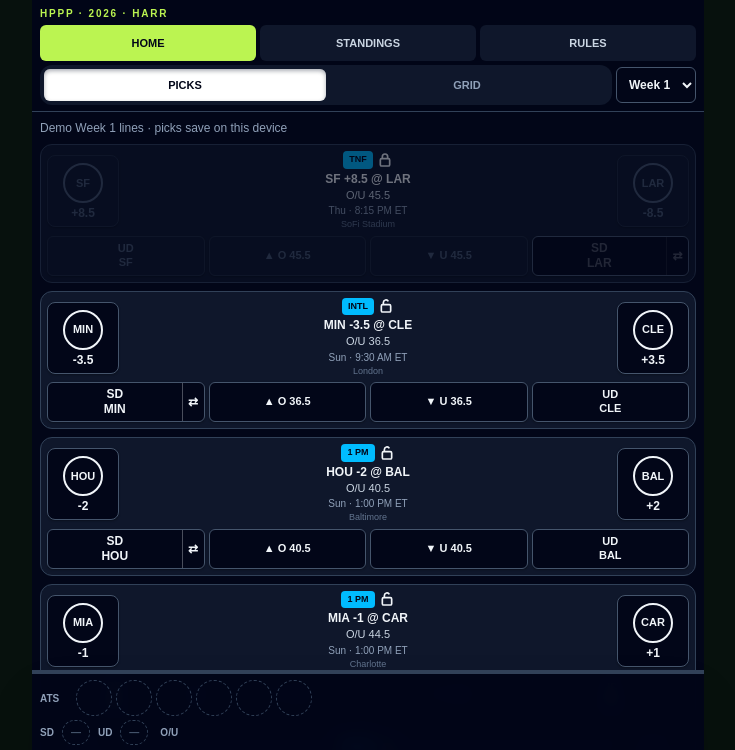
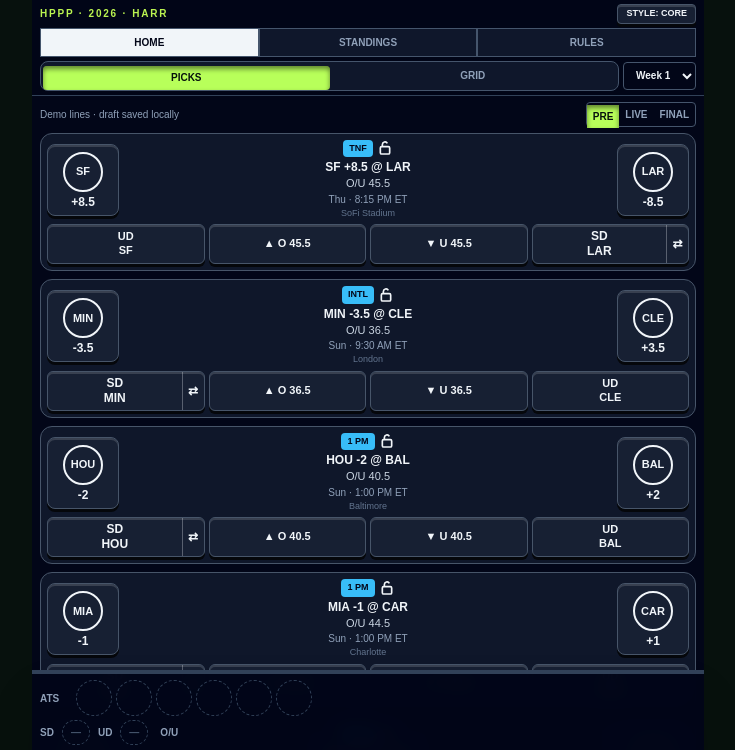
Before and after one commit to ghreichert96/nfl-pool, a Next.js app: page / in a window 1280 px wide. Shown: the top 750 px of the page, without its empty margins (272-1007 px from the left). Built offline with nearby package versions, Linux system fonts and the light colour scheme.

Commit message:
Prototype retro theme and live game states

```diff
--- a/src/app/globals.css
+++ b/src/app/globals.css
@@ -15,6 +15,87 @@ html,
 body {
   min-height: 100%;
 }
+
+.pick-shell {
+  --panel: #0f172a;
+  --panel-raised: #172033;
+  --line: #475569;
+  --accent-ui: #b8ff5a;
+  --accent-ink: #07110d;
+  --badge: #38bdf8;
+}
+
+.pick-shell.retro {
+  --panel: #181526;
+  --panel-raised: #29223d;
+  --line: #74658c;
+  --accent-ui: #63d471;
+  --accent-ink: #101512;
+  --badge: #d95fd1;
+  background-color: #100e19;
+  background-image: linear-gradient(
+    rgb(255 255 255 / 0.025) 1px,
+    transparent 1px
+  );
+  background-size: 100% 4px;
+}
+
+.game-card {
+  border-color: var(--line);
+  background: var(--panel);
+}
+
+.game-card-live {
+  border-color: #a88735;
+  background: #211e19;
+}
+
+.game-card-final {
+  border-color: #64748b;
+  background: #171b22;
+}
+
+.game-badge {
+  background: var(--badge);
+}
+
+.control-raised {
+  border-color: var(--line);
+  background: var(--panel-raised);
+  box-shadow:
+    inset 0 2px 0 rgb(255 255 255 / 0.14),
+    0 3px 0 #05070b;
+  transform: translateY(0);
+}
+
+.control-pressed {
+  border-color: #d8ff9d;
+  background: var(--accent-ui);
+  color: var(--accent-ink);
+  box-shadow: inset 0 3px 5px rgb(0 0 0 / 0.48);
+  transform: translateY(2px);
+}
+
+.retro .control-raised,
+.retro .control-pressed,
+.retro .game-card,
+.retro .game-card-live,
+.retro .game-card-final {
+  border-radius: 3px;
+}
+
+.retro .control-raised {
+  box-shadow:
+    inset 2px 2px 0 rgb(255 255 255 / 0.2),
+    inset -2px -2px 0 rgb(0 0 0 / 0.35),
+    0 3px 0 #050408;
+}
+
+.retro .control-pressed {
+  box-shadow:
+    inset 3px 3px 0 rgb(0 0 0 / 0.45),
+    inset -1px -1px 0 rgb(255 255 255 / 0.14);
+}
 body {
   margin: 0;
   background: var(--background);
--- a/src/features/picks/mock-games.ts
+++ b/src/features/picks/mock-games.ts
@@ -10,7 +10,8 @@ export const MOCK_GAMES: Game[] = [
     badge: "TNF",
     kickoff: "Thu · 8:15 PM ET",
     location: "SoFi Stadium",
-    locked: true,
+    status: "upcoming",
+    score: { away: 24, home: 21, detail: "3:31 Q3" },
     result: {
       atsWinner: "SF",
       totalWinner: "under",
--- a/src/features/picks/model.ts
+++ b/src/features/picks/model.ts
@@ -12,7 +12,12 @@ export type Game = {
   badge: string;
   kickoff: string;
   location: string;
-  locked?: boolean;
+  status?: "upcoming" | "live" | "final";
+  score?: {
+    away: number;
+    home: number;
+    detail: string;
+  };
   result?: {
     atsWinner: string | null;
     totalWinner: "over" | "under" | null;
--- a/src/features/picks/picks-experience.tsx
+++ b/src/features/picks/picks-experience.tsx
@@ -20,10 +20,8 @@ import {
 } from "./model";
 
 const draftStorageKey = "hppp:2026:week-1:draft";
-const selectedClass =
-  "border-lime-300 bg-lime-300 text-slate-950 shadow-[inset_0_3px_5px_rgb(15_23_42/0.45)]";
-const idleClass =
-  "border-slate-600 bg-slate-950 text-slate-100 shadow-[0_1px_2px_rgb(0_0_0/0.3)]";
+const selectedClass = "control-pressed";
+const idleClass = "control-raised text-slate-100";
 
 function isTeamSelected(pick: TeamPick | null, gameId: string, team: string) {
   return pick?.gameId === gameId && pick.team === team;
@@ -88,6 +86,14 @@ function TeamToggle({
   disabled: boolean;
   onClick: () => void;
 }) {
+  const status = game.status ?? "upcoming";
+  const selectedStateClass =
+    status === "live"
+      ? "border-amber-500 bg-amber-900/70 text-amber-100 shadow-[inset_0_3px_5px_rgb(0_0_0/0.5)] translate-y-0.5"
+      : status === "final"
+        ? resultClass(teamResult(game, team, "ats"))
+        : selectedClass;
+
   return (
     <button
       type="button"
@@ -95,7 +101,7 @@ function TeamToggle({
       aria-pressed={selected}
       disabled={disabled}
       onClick={onClick}
-      className={`flex aspect-square w-full flex-col items-center justify-center rounded-lg border text-xs font-black transition-colors disabled:cursor-not-allowed disabled:border-slate-800 disabled:bg-slate-900/40 disabled:text-slate-600 ${selected ? selectedClass : idleClass}`}
+      className={`flex aspect-square w-full flex-col items-center justify-center rounded-lg border text-xs font-black transition-[transform,box-shadow,background-color] disabled:cursor-not-allowed ${!selected ? "disabled:opacity-35" : ""} ${selected ? selectedStateClass : idleClass}`}
     >
       <Logo abbreviation={team} />
       <span className="mt-1 leading-none">
@@ -127,22 +133,73 @@ function SmallToggle({
       aria-pressed={selected}
       disabled={disabled}
       onClick={onClick}
-      className={`min-h-10 rounded-md border px-1 text-[11px] font-black leading-tight transition-colors disabled:cursor-not-allowed disabled:border-slate-800 disabled:bg-slate-900/40 disabled:text-slate-600 ${selected ? selectedClass : idleClass} ${className}`}
+      className={`min-h-9 rounded-md border px-1 text-[11px] font-black leading-tight transition-[transform,box-shadow,background-color] disabled:cursor-not-allowed disabled:opacity-45 ${selected ? selectedClass : idleClass} ${className}`}
     >
       {children}
     </button>
   );
 }
 
-function GameInfo({ game }: { game: Game }) {
+function GameInfo({ game, picks }: { game: Game; picks: Picks }) {
+  const status = game.status ?? "upcoming";
+  const locked = status !== "upcoming";
+  const total = picks.totals.find((pick) => pick.gameId === game.id);
+  const compactPicks = [
+    picks.suddenDeath?.gameId === game.id
+      ? {
+          label: `SD ${picks.suddenDeath.team}`,
+          result: teamResult(game, picks.suddenDeath.team, "side"),
+        }
+      : null,
+    total
+      ? {
+          label: `${total.direction === "over" ? "O" : "U"}${game.total}`,
+          result: totalResult(game, total.direction),
+        }
+      : null,
+    picks.underdog?.gameId === game.id
+      ? {
+          label: `UD ${picks.underdog.team}`,
+          result: teamResult(game, picks.underdog.team, "side"),
+        }
+      : null,
+  ].filter(Boolean) as Array<{
+    label: string;
+    result: "win" | "loss" | "tie" | undefined;
+  }>;
+
   return (
     <div className="flex min-w-0 flex-col items-center text-center">
       <div className="flex items-center gap-1">
-        <span className="rounded bg-sky-400 px-1.5 py-0.5 text-[9px] font-black text-slate-950">
+        <span className="game-badge rounded px-1.5 py-0.5 text-[9px] font-black text-slate-950">
           {game.badge}
         </span>
-        <LockIcon locked={Boolean(game.locked)} />
+        <LockIcon locked={locked} />
       </div>
+      {locked ? (
+        <>
+          <strong className="mt-1 whitespace-nowrap text-[11px]">
+            {game.away.abbreviation} {game.score?.away ?? 0} ·{" "}
+            {game.home.abbreviation} {game.score?.home ?? 0}
+          </strong>
+          <span className="text-[9px] font-black uppercase text-amber-300">
+            {status === "final" ? "Final" : game.score?.detail}
+          </span>
+          {compactPicks.length > 0 && (
+            <div className="mt-1 flex max-w-full gap-0.5 overflow-hidden">
+              {compactPicks.map((pick) => (
+                <span
+                  key={pick.label}
+                  className={`rounded-sm border px-1 py-0.5 text-[8px] font-black ${status === "final" ? resultClass(pick.result) : "border-amber-700 bg-amber-950/70 text-amber-100"}`}
+                >
+                  {pick.label}
+                </span>
+              ))}
+            </div>
+          )}
+        </>
+      ) : (
+        <>
           <strong className="mt-0.5 whitespace-nowrap text-xs">
             {game.away.abbreviation} {formatSpread(game.awaySpread)} @{" "}
             {game.home.abbreviation}
@@ -156,6 +213,8 @@ function GameInfo({ game }: { game: Game }) {
           <span className="max-w-full truncate text-[9px] text-slate-500">
             {game.location}
           </span>
+        </>
+      )}
     </div>
   );
 }
@@ -170,6 +229,7 @@ function GameRow({
   setPicks: React.Dispatch<React.SetStateAction<Picks>>;
 }) {
   const [sdUnderdog, setSdUnderdog] = useState(false);
+  const locked = (game.status ?? "upcoming") !== "upcoming";
   const ats = picks.ats.find((pick) => pick.gameId === game.id);
   const total = picks.totals.find((pick) => pick.gameId === game.id);
   const favorite = favoriteFor(game);
@@ -213,31 +273,32 @@ function GameRow({
 
   return (
     <article
-      className={`rounded-xl border p-1.5 ${game.locked ? "border-slate-700 bg-slate-800/50 opacity-45" : "border-slate-700 bg-slate-900"}`}
+      className={`game-card rounded-xl border p-1.5 ${game.status === "live" ? "game-card-live" : ""} ${game.status === "final" ? "game-card-final" : ""}`}
     >
       <div className="grid grid-cols-[72px_minmax(100px,1fr)_72px] items-center gap-2">
         <TeamToggle
           game={game}
           team={game.away.abbreviation}
           selected={ats?.team === game.away.abbreviation}
-          disabled={Boolean(game.locked || atsAtLimit)}
+          disabled={Boolean(locked || atsAtLimit)}
           onClick={() => toggleAts(game.away.abbreviation)}
         />
-        <GameInfo game={game} />
+        <GameInfo game={game} picks={picks} />
         <TeamToggle
           game={game}
           team={game.home.abbreviation}
           selected={ats?.team === game.home.abbreviation}
-          disabled={Boolean(game.locked || atsAtLimit)}
+          disabled={Boolean(locked || atsAtLimit)}
           onClick={() => toggleAts(game.home.abbreviation)}
         />
       </div>
+      {!locked && (
         <div className="mt-1 grid grid-cols-4 gap-1">
           <SmallToggle
             className="order-2"
             label={`Over ${game.total}`}
             selected={total?.direction === "over"}
-          disabled={Boolean(game.locked || totalsAtLimit)}
+            disabled={Boolean(locked || totalsAtLimit)}
             onClick={() => toggleTotal("over")}
           >
             ▲ O {game.total}
@@ -246,7 +307,7 @@ function GameRow({
             className="order-3"
             label={`Under ${game.total}`}
             selected={total?.direction === "under"}
-          disabled={Boolean(game.locked || totalsAtLimit)}
+            disabled={Boolean(locked || totalsAtLimit)}
             onClick={() => toggleTotal("under")}
           >
             ▼ U {game.total}
@@ -258,7 +319,7 @@ function GameRow({
               type="button"
               aria-label={`Sudden Death ${sdTeam}`}
               aria-pressed={isTeamSelected(picks.suddenDeath, game.id, sdTeam)}
-            disabled={Boolean(game.locked || sdUnavailable)}
+              disabled={Boolean(locked || sdUnavailable)}
               onClick={() =>
                 setPicks((current) => ({
                   ...current,
@@ -280,7 +341,7 @@ function GameRow({
             <button
               type="button"
               aria-label={`Switch Sudden Death to ${sdUnderdog ? favorite : underdog}`}
-            disabled={Boolean(game.locked || sdUnavailable)}
+              disabled={Boolean(locked || sdUnavailable)}
               onClick={() => {
                 setSdUnderdog((value) => !value);
                 setPicks((current) =>
@@ -298,7 +359,7 @@ function GameRow({
             className={awayIsFavorite ? "order-4" : "order-1"}
             label={`Underdog ${underdog}`}
             selected={isTeamSelected(picks.underdog, game.id, underdog)}
-          disabled={Boolean(game.locked || udUnavailable)}
+            disabled={Boolean(locked || udUnavailable)}
             onClick={() =>
               setPicks((current) => ({
                 ...current,
@@ -313,6 +374,7 @@ function GameRow({
             {underdog}
           </SmallToggle>
         </div>
+      )}
     </article>
   );
 }
@@ -485,7 +547,23 @@ function Preview({
 export function PicksExperience() {
   const [picks, setPicks] = useState<Picks>(EMPTY_PICKS);
   const [view, setView] = useState<"picks" | "grid">("picks");
+  const [theme, setTheme] = useState<"core" | "retro">("core");
+  const [demoStatus, setDemoStatus] = useState<"upcoming" | "live" | "final">(
+    "upcoming",
+  );
   const [draftReady, setDraftReady] = useState(false);
+  const games = MOCK_GAMES.map((game, index) =>
+    index === 0
+      ? {
+          ...game,
+          status: demoStatus,
+          score:
+            demoStatus === "final"
+              ? { away: 31, home: 24, detail: "Final" }
+              : game.score,
+        }
+      : game,
+  );
 
   useEffect(() => {
     /* eslint-disable react-hooks/set-state-in-effect -- restore external browser state after hydration */
@@ -508,12 +586,28 @@ export function PicksExperience() {
   }, [draftReady, picks]);
 
   return (
-    <main className="mx-auto min-h-screen max-w-2xl bg-slate-950 px-2 pb-32 text-slate-100">
-      <header className="sticky top-0 z-10 -mx-2 border-b border-slate-700 bg-slate-950/95 px-2 pb-1.5 pt-1.5 backdrop-blur">
-        <p className="mb-1 text-[10px] font-bold uppercase tracking-[0.18em] text-lime-300">
+    <main
+      className={`pick-shell ${theme === "retro" ? "retro" : ""} mx-auto min-h-screen max-w-2xl bg-slate-950 px-2 pb-32 text-slate-100`}
+    >
+      <header className="sticky top-0 z-10 -mx-2 border-b border-slate-700 bg-slate-950/95 px-2 pt-1 backdrop-blur">
+        <div className="mb-1 flex items-center justify-between">
+          <p className="text-[10px] font-bold uppercase tracking-[0.18em] text-lime-300">
             HPPP · 2026 · HARR
           </p>
-        <nav className="grid grid-cols-3 gap-1" aria-label="Primary">
+          <button
+            type="button"
+            onClick={() =>
+              setTheme((value) => (value === "core" ? "retro" : "core"))
+            }
+            className="control-raised rounded border px-2 py-0.5 text-[9px] font-black uppercase"
+          >
+            Style: {theme}
+          </button>
+        </div>
+        <nav
+          className="grid grid-cols-3 border-b border-slate-600"
+          aria-label="Primary"
+        >
           {[
             ["HOME", true],
             ["STANDINGS", false],
@@ -521,20 +615,20 @@ export function PicksExperience() {
           ].map(([label, active]) => (
             <button
               key={String(label)}
-              className={`min-h-9 rounded-md text-[11px] font-black ${active ? "bg-lime-300 text-slate-950" : "bg-slate-900 text-slate-300"}`}
+              className={`min-h-7 border-x border-t border-slate-600 text-[10px] font-black ${active ? "bg-slate-100 text-slate-950" : "bg-slate-900 text-slate-400"}`}
             >
               {label}
             </button>
           ))}
         </nav>
-        <div className="mt-1 flex items-center justify-between gap-1">
-          <div className="grid flex-1 grid-cols-2 rounded-xl bg-slate-900 p-1">
+        <div className="flex items-center justify-between gap-1 py-1">
+          <div className="grid flex-1 grid-cols-2 rounded-lg border border-slate-600 bg-slate-900 p-0.5">
             {(["picks", "grid"] as const).map((option) => (
               <button
                 key={option}
                 type="button"
                 onClick={() => setView(option)}
-                className={`min-h-8 rounded-md text-[11px] font-black uppercase ${view === option ? "bg-white text-slate-950 shadow-[inset_0_2px_4px_rgb(15_23_42/0.35)]" : "text-slate-400"}`}
+                className={`min-h-6 rounded text-[10px] font-black uppercase ${view === option ? "control-pressed" : "text-slate-400"}`}
               >
                 {option}
               </button>
@@ -542,7 +636,7 @@ export function PicksExperience() {
           </div>
           <select
             aria-label="Week"
-            className="min-h-9 rounded-md border border-slate-600 bg-slate-950 px-2 text-xs font-black"
+            className="min-h-7 rounded border border-slate-600 bg-slate-950 px-2 text-[10px] font-black"
             defaultValue="1"
           >
             <option value="1">Week 1</option>
@@ -558,11 +652,27 @@ export function PicksExperience() {
         </section>
       ) : (
         <>
-          <p className="my-2 text-xs text-slate-400">
-            Demo Week 1 lines · picks save on this device
-          </p>
+          <div className="my-1.5 flex items-center justify-between gap-2 text-[10px] text-slate-400">
+            <span>Demo lines · draft saved locally</span>
+            <div
+              className="flex rounded border border-slate-600"
+              aria-label="Demo game state"
+            >
+              {(["upcoming", "live", "final"] as const).map((status) => (
+                <button
+                  key={status}
+                  type="button"
+                  aria-pressed={demoStatus === status}
+                  onClick={() => setDemoStatus(status)}
+                  className={`px-1.5 py-1 font-black uppercase ${demoStatus === status ? "control-pressed" : ""}`}
+                >
+                  {status === "upcoming" ? "Pre" : status}
+                </button>
+              ))}
+            </div>
+          </div>
           <section className="space-y-2" aria-label="Week 1 games">
-            {MOCK_GAMES.map((game) => (
+            {games.map((game) => (
               <GameRow
                 key={game.id}
                 game={game}
```
Also changed, not shown: 1 other file (tests, documents, lock files or other folders). Lines whose indentation alone changed are shown as unchanged.
